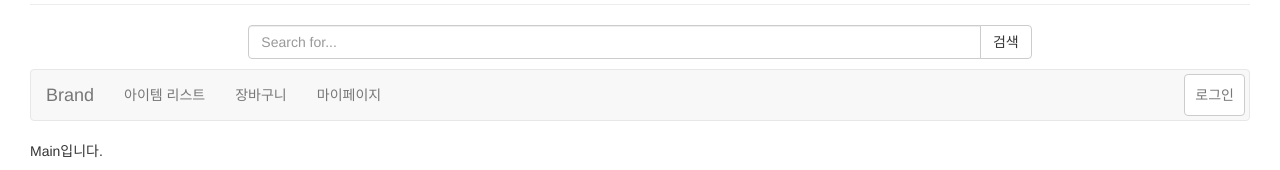
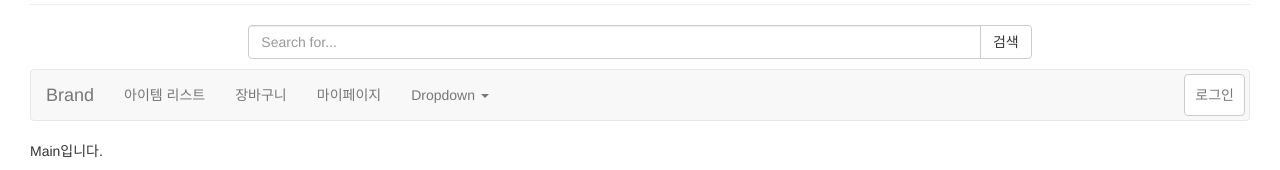
Before and after one commit to ojwman/react-shopping-mall, a React (Create React App) app: page / in a window 1280 px wide. Shown: the part 141-311 px from the top of the page. Built offline with nearby package versions, Linux system fonts and the light colour scheme.

Commit message:
메뉴 토글버튼 완료

```diff
--- a/src/App.js
+++ b/src/App.js
@@ -18,9 +18,6 @@ class App extends Component {
       keyword: ""
     };
   }
-  _onToggleNav = () => {
-    this.setState({ navCollapsed: !this.state.navCollapsed });
-  };
   render() {
     console.log("App render");
     return (
--- a/src/Menu.js
+++ b/src/Menu.js
@@ -7,6 +7,7 @@ class Menu extends Component {
     super(props);
     this.state = {
       navCollapsed: true,
+      liOpened: true,
       loginYN: window.localStorage.getItem("token")
     };
     gStore.subscribe(() => {
@@ -17,9 +18,15 @@ class Menu extends Component {
       console.log("loginYN", this.state.loginYN);
     });
   }
+  _onToggleNav = () => {
+    this.setState({ navCollapsed: !this.state.navCollapsed });
+  };
+  _onToggleLi = () => {
+    this.setState({ liOpened: !this.state.liOpened });
+  };
   render() {
     console.log("Menu render");
-    const { navCollapsed } = this.state;
+    const { navCollapsed, liOpened } = this.state;
     return (
       <nav className="navbar navbar-default">
         <div className="navbar-header">
@@ -30,7 +37,6 @@ class Menu extends Component {
             data-toggle="collapse"
             data-target="#bs-example-navbar-collapse-1"
           >
-            <span className="sr-only">Toggle navigation</span>
             <span className="icon-bar"></span>
             <span className="icon-bar"></span>
             <span className="icon-bar"></span>
@@ -54,6 +60,39 @@ class Menu extends Component {
             </li>
             <li>
               <Link to="/mypage/basic-info">마이페이지</Link>
+            </li>
+            <li
+              className={"dropdown " + (liOpened ? "" : "open")}
+              onClick={this._onToggleLi}
+            >
+              <Link
+                to="/"
+                className="dropdown-toggle"
+                data-toggle="dropdown"
+                role="button"
+                aria-expanded="false"
+              >
+                Dropdown <span className="caret"></span>
+              </Link>
+              <ul className="dropdown-menu" role="menu">
+                <li>
+                  <Link to="/">Action</Link>
+                </li>
+                <li>
+                  <Link to="/">Another action</Link>
+                </li>
+                <li>
+                  <Link to="/">Something else here</Link>
+                </li>
+                <li className="divider"></li>
+                <li>
+                  <Link to="/">Separated link</Link>
+                </li>
+                <li className="divider"></li>
+                <li>
+                  <Link to="/">One more separated link</Link>
+                </li>
+              </ul>
             </li>
           </ul>
           <ul className="nav navbar-nav navbar-right">
```
Also changed, not shown: 1 other file (tests, documents, lock files or other folders).
